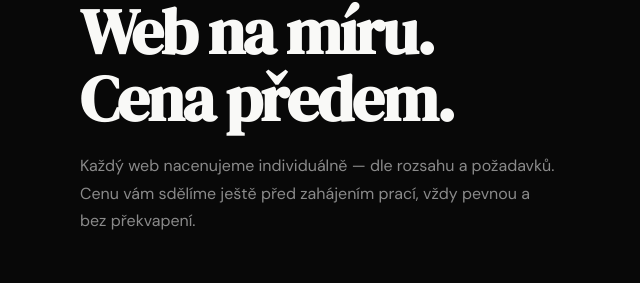
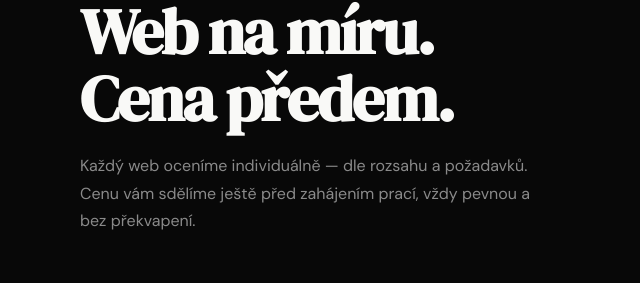
Before and after one commit to maxxwebcz/maxxweb, a website: page index.html in a window 1280 px wide. Shown: the part 3013-3296 px from the top of the page, 10-650 px from the left. Drawn offline with Linux system fonts and the light colour scheme.

Commit message:
Add files via upload

```diff
--- a/index.html
+++ b/index.html
@@ -1383,7 +1383,7 @@ footer {
     <div class="reveal">
       <div class="eyebrow">Ceník</div>
       <div class="display-title">Web na míru.<br>Cena předem.</div>
-      <p style="color:var(--slate);font-size:16px;max-width:480px;margin-top:16px;line-height:1.7">Každý web nacenujeme individuálně — dle rozsahu a požadavků. Cenu vám sdělíme ještě před zahájením prací, vždy pevnou a bez překvapení.</p>
+      <p style="color:var(--slate);font-size:16px;max-width:480px;margin-top:16px;line-height:1.7">Každý web oceníme individuálně — dle rozsahu a požadavků. Cenu vám sdělíme ještě před zahájením prací, vždy pevnou a bez překvapení.</p>
     </div>
     <div class="pricing-grid">
       <div class="plan reveal" style="transition-delay:0.1s">
```
